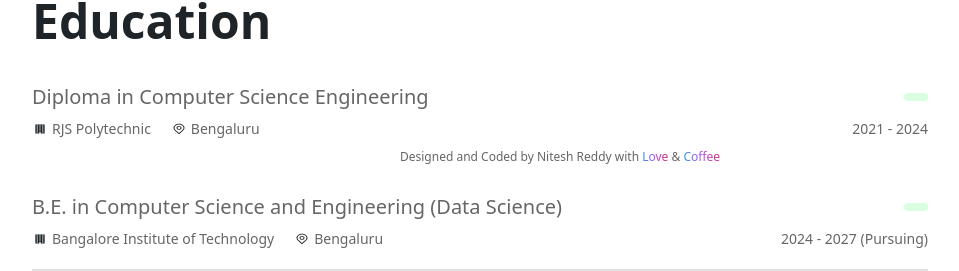
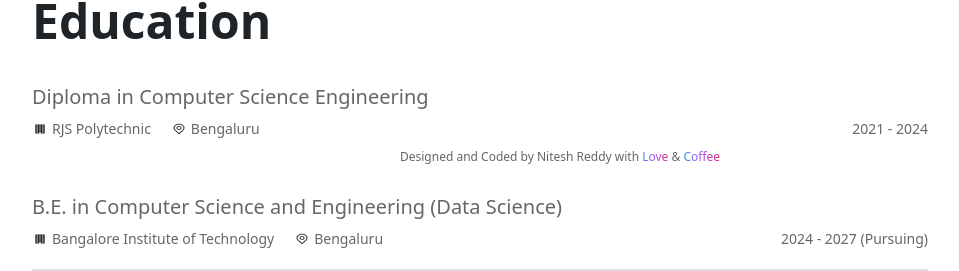
Before and after one commit to PanatiNitesh/Portfolio, a React (Create React App) app in the folder myself/: page /about in a window 1280 px wide. Shown: the part 631-902 px from the top of the page, without its empty margins (160-1119 px from the left). Built offline with nearby package versions, Linux system fonts and the light colour scheme.

Commit message:
updated content

```diff
--- a/myself/src/Components/Work.js
+++ b/myself/src/Components/Work.js
@@ -5,12 +5,15 @@ function Work({ position, company, location, type, duration }) {
     <article className="pt-8 border-b-2 border-dark-content pb-5 dark:border-light-content border-opacity-20 dark:border-opacity-20">
       <div className="flex justify-between items-center">
         <h1 className="text-content md:text-lg lg:text-xl">{position}</h1>
-        <div className="btn bg-greenbg text-green-text text-xs inline-block rounded-3xl px-3 py-1 min-w-fit">
-          {type}
-        </div>
+        {type && (
+          <div className="btn bg-greenbg text-green-text text-xs inline-block rounded-3xl px-3 py-1 min-w-fit">
+            {type}
+          </div>
+        )}
       </div>
       <div className="flex justify-between pt-2">
         <div className="flex flex-col md:flex-row">
+          {/* Company */}
           <div className="flex items-center pr-5">
             <svg
               className="dark:fill-light-heading fill-dark-heading min-w-fit"
@@ -22,8 +25,12 @@ function Work({ position, company, location, type, duration }) {
             >
               <path d="M3.33331 1.5V10.5H7.33331V8.75H8.66665V10.5H12.6666V1.5H3.33331ZM4.66665 2.5H5.99998V3.5H4.66665V2.5ZM7.33331 2.5H8.66665V3.5H7.33331V2.5ZM9.99998 2.5H11.3333V3.5H9.99998V2.5ZM4.66665 4.5H5.99998V5.5H4.66665V4.5ZM7.33331 4.5H8.66665V5.5H7.33331V4.5ZM9.99998 4.5H11.3333V5.5H9.99998V4.5ZM4.66665 6.5H5.99998V7.5H4.66665V6.5ZM7.33331 6.5H8.66665V7.5H7.33331V6.5ZM9.99998 6.5H11.3333V7.5H9.99998V6.5ZM4.66665 8.5H5.99998V9.5H4.66665V8.5ZM9.99998 8.5H11.3333V9.5H9.99998V8.5Z" />
             </svg>
-            <p className="text-content text-xs md:text-sm font-light pl-1">{company}</p>
+            <p className="text-content text-xs md:text-sm font-light pl-1">
+              {company}
+            </p>
           </div>
+
+          {/* Location */}
           <div className="flex items-center">
             <svg
               className="dark:fill-light-heading fill-dark-heading min-w-fit"
@@ -36,11 +43,16 @@ function Work({ position, company, location, type, duration }) {
               <path d="M8 6.75C7.50555 6.75 7.0222 6.64003 6.61108 6.43401C6.19995 6.22798 5.87952 5.93514 5.6903 5.59253C5.50108 5.24992 5.45157 4.87292 5.54804 4.50921C5.6445 4.14549 5.8826 3.8114 6.23223 3.54918C6.58187 3.28695 7.02732 3.10838 7.51228 3.03603C7.99723 2.96368 8.4999 3.00081 8.95671 3.14273C9.41353 3.28464 9.80397 3.52496 10.0787 3.83331C10.3534 4.14165 10.5 4.50416 10.5 4.875C10.4992 5.3721 10.2356 5.84867 9.76689 6.20017C9.29822 6.55167 8.6628 6.74941 8 6.75ZM8 3.75C7.70333 3.75 7.41332 3.81598 7.16665 3.9396C6.91997 4.06321 6.72771 4.23892 6.61418 4.44448C6.50065 4.65005 6.47095 4.87625 6.52882 5.09448C6.5867 5.31271 6.72956 5.51316 6.93934 5.6705C7.14912 5.82783 7.41639 5.93498 7.70737 5.97838C7.99834 6.02179 8.29994 5.99951 8.57403 5.91437C8.84812 5.82922 9.08238 5.68502 9.24721 5.50002C9.41203 5.31501 9.5 5.09751 9.5 4.875C9.4996 4.57672 9.34144 4.29075 9.06022 4.07983C8.779 3.86892 8.3977 3.7503 8 3.75Z" />
               <path d="M8.00001 11.25L3.78201 7.51912C3.7234 7.4631 3.66539 7.40673 3.60801 7.35C2.8875 6.63817 2.49826 5.76871 2.50001 4.875C2.50001 3.78098 3.07947 2.73177 4.11092 1.95818C5.14237 1.1846 6.54132 0.75 8.00001 0.75C9.4587 0.75 10.8576 1.1846 11.8891 1.95818C12.9205 2.73177 13.5 3.78098 13.5 4.875C13.5018 5.7683 13.1127 6.63737 12.3925 7.34888L12.392 7.35C12.392 7.35 12.242 7.49775 12.2195 7.51763L8.00001 11.25ZM4.40601 6.89813C4.40701 6.89813 4.52301 7.01362 4.54951 7.03837L8.00001 10.0905L11.455 7.03425C11.477 7.01362 11.594 6.89738 11.5945 6.897C12.1831 6.31542 12.5012 5.60514 12.5 4.875C12.5 3.97989 12.0259 3.12145 11.182 2.48851C10.3381 1.85558 9.19348 1.5 8.00001 1.5C6.80653 1.5 5.66194 1.85558 4.81803 2.48851C3.97411 3.12145 3.50001 3.97989 3.50001 4.875C3.49896 5.60559 3.81739 6.31628 4.40651 6.89813H4.40601Z" />
             </svg>
-
-            <p className="text-content text-xs md:text-sm font-light pl-1">{location}</p>
+            <p className="text-content text-xs md:text-sm font-light pl-1">
+              {location}
+            </p>
           </div>
         </div>
-        <p className="text-content text-xs md:text-sm font-light pl-1 min-w-fit">{duration}</p>
+
+        {/* Duration */}
+        <p className="text-content text-xs md:text-sm font-light pl-1 min-w-fit">
+          {duration}
+        </p>
       </div>
     </article>
   );
--- a/myself/src/Details.js
+++ b/myself/src/Details.js
@@ -36,7 +36,7 @@ export const logos = {
 // Enter your Personal Details here
 export const personalDetails = {
   name: "Nitesh",
-  tagline: "Ideas Into Action",
+  tagline: "Where innovation meets full-stack execution",
   img: profile,
   about: "I'm a passionate full-stack developer with hands-on experience in frontend, backend, and UI/UX design. I love crafting responsive, user-centric web applications built on clean architecture and scalable code. With a growing interest in data analysis and product design, I enjoy transforming ideas into impactful digital solutions and driving projects from concept to launch."
 };
--- a/myself/src/Pages/About.js
+++ b/myself/src/Pages/About.js
@@ -4,13 +4,16 @@ import { personalDetails, workDetails, eduDetails } from "../Details";
 
 function About() {
   return (
-    <main className="container mx-auto max-width pt-10 pb-20 ">
+    <main className="container mx-auto max-width pt-10 pb-20">
+      {/* About Me Section */}
       <section>
         <h1 className="text-2xl text-dark-heading dark:text-light-heading md:text-4xl xl:text-5xl xl:leading-tight font-bold">
           About Me
         </h1>
         <p className="text-content py-8 lg:max-w-3xl">{personalDetails.about}</p>
       </section>
+
+      {/* Work Experience Section */}
       <section>
         <h1 className="text-2xl text-dark-heading dark:text-light-heading md:text-4xl xl:text-5xl xl:leading-tight font-bold">
           Work Experience
@@ -27,6 +30,8 @@ function About() {
           ))
         )}
       </section>
+
+      {/* Education Section */}
       <section>
         <h1 className="text-2xl pt-10 text-dark-heading dark:text-light-heading md:text-4xl xl:text-5xl xl:leading-tight font-bold">
           Education
@@ -37,8 +42,8 @@ function About() {
               position={Position}
               company={Company}
               location={Location}
-              type={Type}
               duration={Duration}
+              {...(Type && { type: Type })} // Only pass type if it exists
             />
           ))
         )}
```
